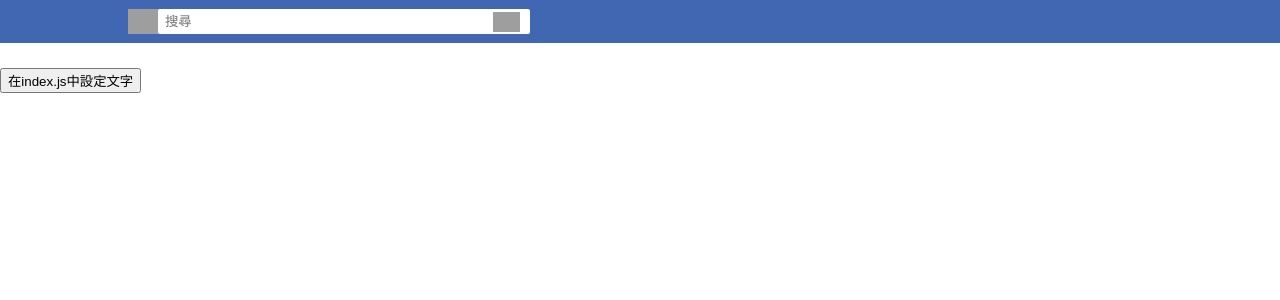
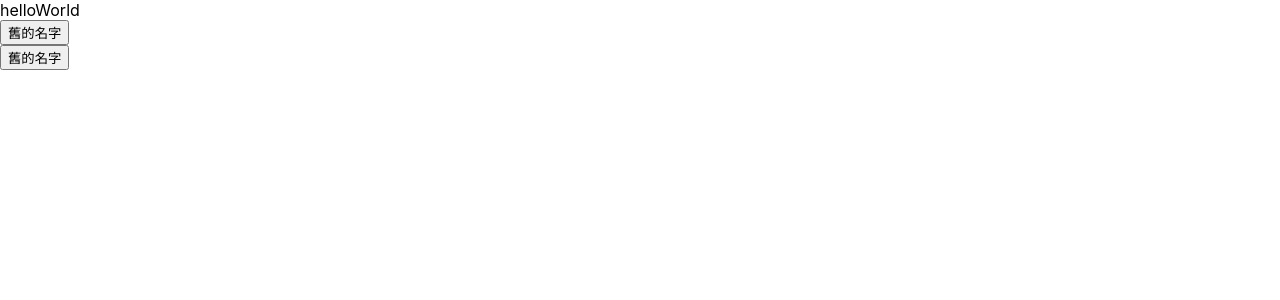
Before and after one commit to JayLiuZymber/muiHelloWorld, a React (Create React App) app: page / in a window 1280 px wide. Shown: the top 300 px of the page. Built offline with nearby package versions, Linux system fonts and the light colour scheme; grey boxes are pictures that could not be loaded.

Commit message:
+ 11 開始進入class component

```diff
--- a/src/App.js
+++ b/src/App.js
@@ -1,8 +1,12 @@
-import React from 'react';
+import React, { Component } from 'react'; // 引入React定義好的React Component
 
-function App(props){ // 在函式參數中加入props
-  return(
-    <button> {props.children} </button>
-  );
+class App extends Component{ //繼承Component類別
+  render(){
+      return(
+        <div>
+          helloWorld
+        </div>
+      );
+  }
 }
-export default App; //輸出App函式
+export default App;
--- /dev/null
+++ b/src/App2.js
@@ -0,0 +1,16 @@
+import React, { Component } from 'react'; // 引入React定義好的React Component
+
+class App2 extends Component{ //繼承Component類別
+  constructor(props) { // 加入建構子以及props參數
+    super(props);
+  }
+
+  render(){
+    return(
+      <div>
+        <button onClick={this.props.handleClick}>{this.props.name}</button>
+      </div>
+    );
+  }
+}
+export default App2;
--- /dev/null
+++ b/src/App3.js
@@ -0,0 +1,22 @@
+import React, { Component } from 'react';
+
+class App3 extends Component{
+    constructor(props) {
+        super(props);
+        this.name="舊的名字"; // 加入name
+        this.changeName=this.changeName.bind(this); //綁定至自己
+    }
+
+    changeName(newName){ // 定義changeName
+        this.name=newName;
+        console.log("hey3")
+    }
+
+    render(){
+        return(
+            <button onClick={this.changeName}>{this.name} </button>
+            /* 修改onClick和name */
+        );
+    }
+}
+export default App3;
--- a/src/Layout.js
+++ /dev/null
@@ -1,48 +0,0 @@
-import React from 'react';
-
-const Layout=(props)=>{
-    const navStyle={
-        position:"fixed",
-        top:"0",
-        left:"0",
-        width:"100%",
-        height:"43px",
-        backgroundColor:"rgb(66, 103, 178)",
-        display:"flex",
-        alignItems:"center"
-    };
-    const iconStyle={
-        marginLeft:"10%",
-        height:"25px",
-        width:"25px",
-        borderRadius:"1px",
-        backgroundColor:"white"
-    };
-    const inputStyle={
-        marginLeft:"5px",
-        padding:"0px 7px",
-        height:"25px",
-        width:"28%",
-        borderRadius:"2px",
-        border:"none",
-        backgroundImage:"url('https://cdn1.iconfinder.com/data/icons/hawcons/32/698627-icon-111-search-512.png')",
-        backgroundPosition:"97% 50%",
-        backgroundSize:"auto 80%",
-        backgroundRepeat:"no-repeat"
-    };
-    return(
-      <div>
-          <div className="nav-bar" style={navStyle}>
-            <div  className="icon" style={iconStyle}>
-            {/* <img style={{height:"120%"}} src="https://www.logospng.com/images/48/facebook-logo-fb-sketched-sketch-icon-48978.png" alt="icon"/> */}
-                <img style={{height:"100%"}} src="https://cdn-icons-png.flaticon.com/512/3128/3128304.png" alt="icon"/>
-            </div>
-            <input placeholder="搜尋" style={inputStyle}/>
-          </div>
-          <div className="index-container" style={{marginTop:"43px"}}>
-              {props.children}
-          </div>
-      </div>
-    );
-}
-export default Layout;
--- a/src/index.js
+++ b/src/index.js
@@ -1,22 +1,28 @@
 /*
-【React.js入門 - 10】 夾在中間的props: children - iT 邦幫忙::一起幫忙解決難題，拯救 IT 人的一天
-https://ithelp.ithome.com.tw/articles/10218605
+【React.js入門 - 11】 開始進入class component - iT 邦幫忙::一起幫忙解決難題，拯救 IT 人的一天
+https://ithelp.ithome.com.tw/articles/10219057
  */
 import React from 'react';
 import ReactDOM from 'react-dom/client';
 import './index.css';
 import App from './App';
-import Layout from './Layout';
+import App2 from './App2';
+import App3 from './App3';
 import reportWebVitals from './reportWebVitals';
+
+const changeName=(newName)=>{
+  name=newName;
+  console.log("hey")//加入此行
+}
+
+var name="舊的名字";
 
 const root = ReactDOM.createRoot(document.getElementById('root'));
 root.render(
-  //在App標籤中加入name屬性
   <div>
-    <App> 在index.js中設定文字 </App>
-    <Layout>
-      <App>在index.js中設定文字</App>
-    </Layout>
+    <App />
+    <App2 name={name} handleClick={changeName}/>
+    <App3 name={name} handleClick={changeName}/>
   </div>
 );
 
```
